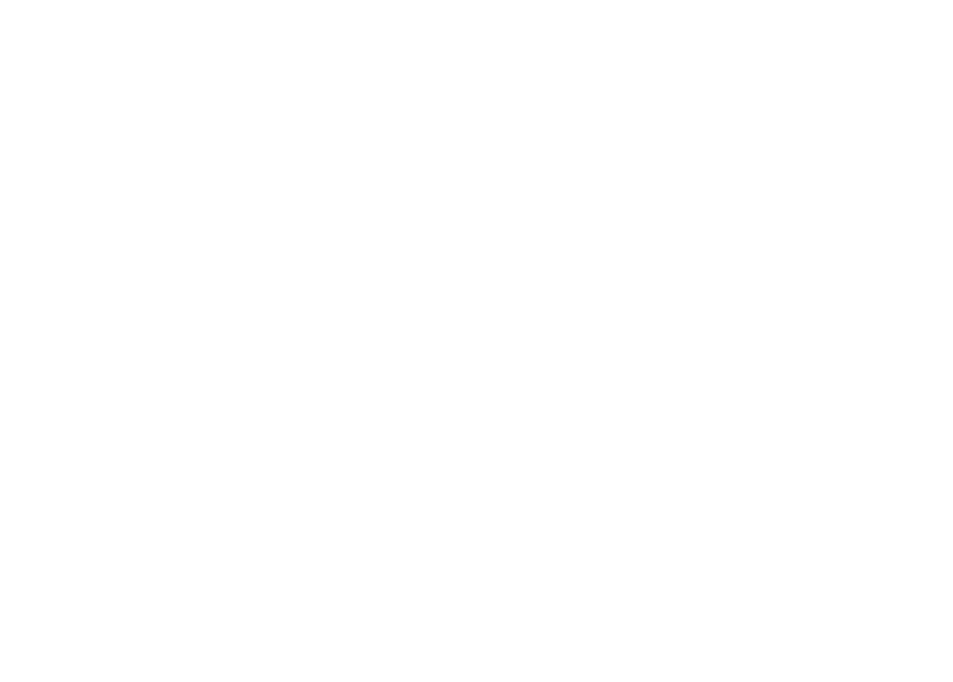
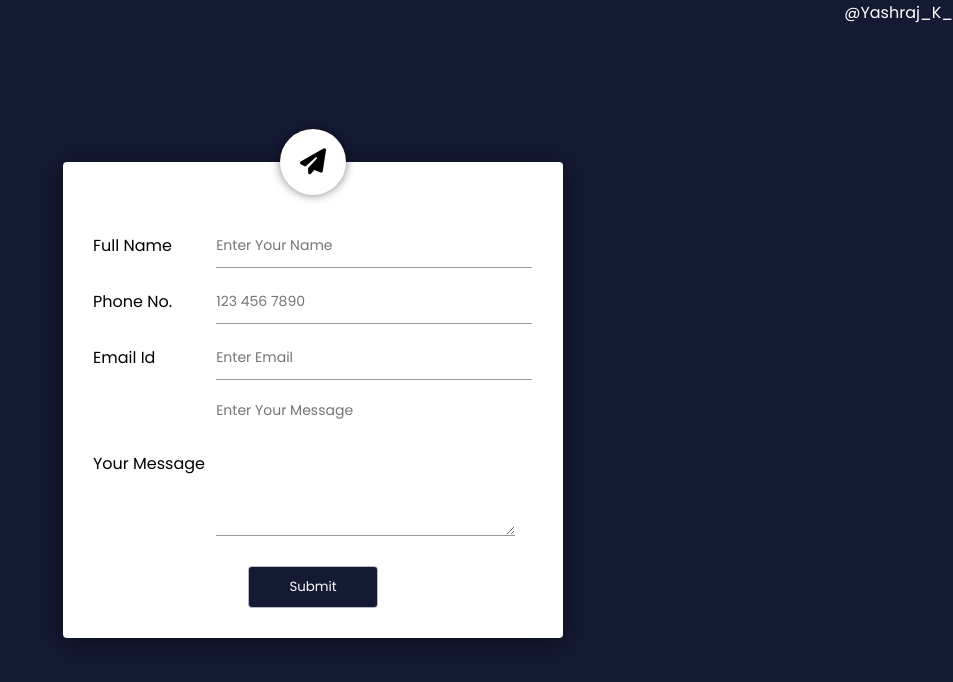
Before and after one commit to YashrajKamble/Form-Validation-Using-JS, a plain HTML site: page index.html in a window 1280 px wide. Shown: the whole page, without its empty margins (327-1280 px from the left). Drawn offline with Linux system fonts and the light colour scheme.

Commit message:
html and css done

```diff
--- /dev/null
+++ b/images/validation-starter/style.css
@@ -0,0 +1,83 @@
+*{
+    margin: 0;
+    padding: 0;
+    box-sizing: border-box;
+    font-family: 'Poppins', sans-serif;
+}
+.container{
+    width: 100%;
+    height: 100vh;
+    background: #141a34;
+    display: flex;
+    align-items: center;
+    justify-content: center;
+}
+
+.useful-links{
+    position: absolute;
+    top: 5%;
+    right: 5%;
+
+}
+.useful-links a{
+    display: block;
+    color: #fff;
+    text-decoration: none;
+}
+
+.container form{
+    width: 90%;
+    max-width: 500px;
+    padding: 50px 30px 20px;
+    background: #fff;
+    border-radius: 4px;
+    box-shadow: 0 4px 30px rgba(0, 0, 0, 0.5);
+    position: relative;
+}
+.fa-paper-plane{
+    position: absolute;
+    top: 0;
+    left: 50%;
+    transform: translate(-50%,-50%);
+    background: #fff;
+    font-size: 26px;
+    padding: 20px;
+    border-radius: 50%;
+    box-shadow: 0 0 10px rgba(0, 0, 0, 0.5);
+}
+
+.input-group{
+    width: 100%;
+    display: flex;
+    align-items: center;
+    margin: 10px 0;
+    position: relative;
+}
+.input-group label{
+    flex-basis: 28%;
+}
+.input-group input, .input-group textarea{
+    flex-basis: 68%;
+    background: transparent;
+    border: 0;
+    outline: 0;
+    padding: 10px 0;
+    border-bottom: 1px solid #999;
+    color: #333;
+    font-size: 16px;
+}
+::placeholder{
+    font-size: 14px;
+}
+
+form button{
+    background: #141a34;
+    color: #fff;
+    border-radius: 4px;
+    border: 1px solid rgba(255, 255, 255, 0.7);
+    padding: 10px 40px;
+    outline: 0;
+    cursor: pointer;
+    display: block;
+    margin: 30px auto 10px;
+}
--- a/index.html
+++ b/index.html
@@ -14,10 +14,41 @@
     <link
         href="https://fonts.googleapis.com/css2?family=Courier+Prime&family=Poppins:ital,wght@0,100;0,200;0,300;0,400;0,500;0,600;0,700;0,800;0,900;1,100;1,200;1,300;1,400;1,500;1,600;1,700;1,800;1,900&display=swap"
         rel="stylesheet">
+    <script src="https://kit.fontawesome.com/e1b83909d0.js" crossorigin="anonymous"></script>
 </head>
 
 <body>
+    <div class="container">
+        <form>
+            <i class="fas fa-paper-plane"></i>
 
+            <div class="input-group">
+                <label>Full Name</label>
+                <input type="text" placeholder="Enter Your Name">
+            </div>
+
+            <div class="input-group">
+                <label>Phone No.</label>
+                <input type="tel" placeholder="123 456 7890">
+            </div>
+
+            <div class="input-group">
+                <label>Email Id</label>
+                <input type="email" placeholder="Enter Email">
+            </div>
+
+            <div class="input-group">
+                <label>Your Message</label>
+                <textarea rows="5" placeholder="Enter Your Message"></textarea>
+            </div>
+
+            <button>Submit</button>
+        </form>
+
+        <div class="useful-links">
+            @Yashraj_K_
+        </div>
+    </div>
 
     <script src="script.js"></script>
 </body>
--- a/style.css
+++ b/style.css
@@ -4,3 +4,81 @@
   box-sizing: border-box;
   font-family: "Poppins", sans-serif;
 }
+
+.container {
+  width: 100%;
+  height: 100vh;
+  background: #141a34;
+  display: flex;
+  align-items: center;
+  justify-content: center;
+}
+
+.useful-links {
+  position: fixed;
+  top: 0%;
+  right: 0%;
+  color: #ffff;
+}
+
+.container form {
+  width: 90%;
+  max-width: 500px;
+  padding: 50px 30px 20px;
+  background: #fff;
+  border-radius: 4px;
+  box-shadow: 0 4px 30px rgba(0, 0, 0, 0.5);
+  position: relative;
+}
+
+.fa-paper-plane {
+  position: absolute;
+  top: 0;
+  left: 50%;
+  transform: translate(-50%, -50%);
+  background: #fff;
+  font-size: 26px;
+  padding: 20px;
+  border-radius: 50%;
+  box-shadow: 0 0 10px rgba(0, 0, 0, 0.5);
+}
+
+.input-group {
+  width: 100%;
+  display: flex;
+  align-items: center;
+  margin: 10px 0;
+  position: relative;
+}
+
+.input-group label {
+  flex-basis: 28%;
+}
+
+.input-group input,
+.input-group textarea {
+  flex-basis: 68%;
+  background: transparent;
+  border: 0;
+  outline: 0;
+  padding: 10px 0;
+  border-bottom: 1px solid #999;
+  color: #333;
+  font-size: 16px;
+}
+
+::placeholder {
+  font-size: 14px;
+}
+
+form button {
+  background: #141a34;
+  color: #fff;
+  border-radius: 4px;
+  border: 1px solid rgba(255, 255, 255, 0.7);
+  padding: 10px 40px;
+  outline: 0;
+  cursor: pointer;
+  display: block;
+  margin: 30px auto 10px;
+}
```
Also changed, not shown: images/validation-starter/index.html (added, +47 -0 lines), 1 other file.
